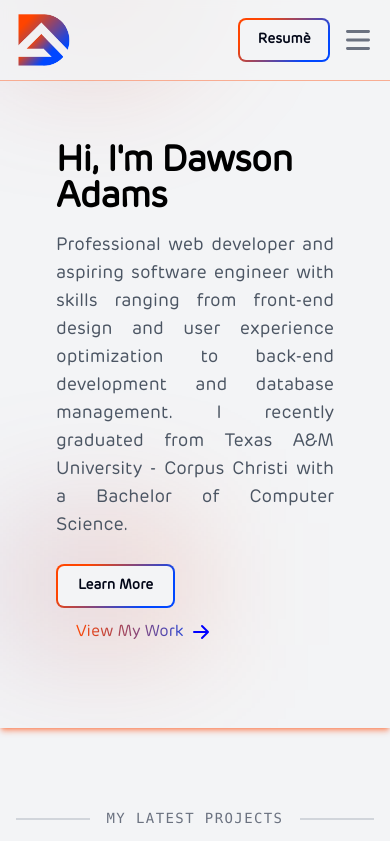
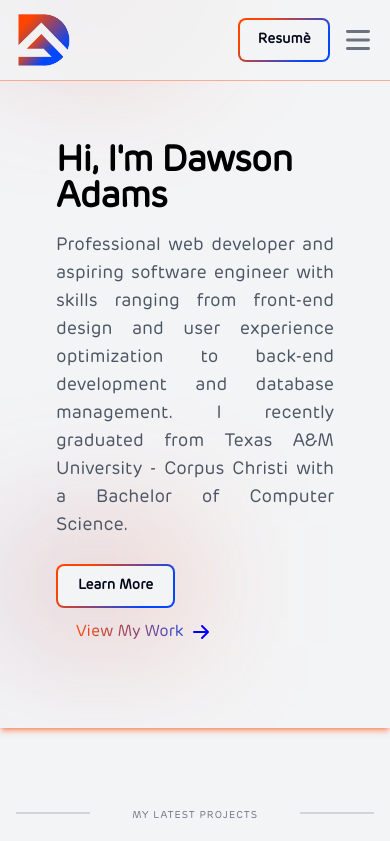
Before and after one commit to Dawson-21/React-Portfolio, a React (Vite) app in the folder react-portfolio/: page /#/ in a window 390 px wide. Shown: the top 841 px of the page. Built offline with nearby package versions, Linux system fonts and the light colour scheme.

Commit message:
style(title): update font of section titles

```diff
--- a/react-portfolio/src/Components/PieChart.tsx
+++ b/react-portfolio/src/Components/PieChart.tsx
@@ -14,7 +14,7 @@ export default function PieChart() {
             Coder
           </h2>
 
-          <ul className="text-left 2xl:pl-[13.3vw] xl:pl-[37%] lg:pl-[35%] md:pl-[31%] pl-[32%] pt-4 lg:-mr-0 md:-mr-8 font-light xl:text-lg lg:text-base">
+          <ul className="font-myFont text-left 2xl:pl-[13.3vw] xl:pl-[37%] lg:pl-[35%] md:pl-[31%] pl-[32%] pt-4 lg:-mr-0 md:-mr-8 font-light xl:text-lg lg:text-base">
             <li>HTML5/CSS3</li>
             <li>TypeScript</li>
             <li>React.js</li>
@@ -39,7 +39,7 @@ export default function PieChart() {
             Designer
           </h2>
 
-          <ul className="text-left 2xl:pl-[7.5vw] xl:pl-[28%] lg:pl-[23%] md:pl-[20%] sm:pl-[23%] pl-[26%] pt-4 font-light xl:text-lg lg:text-base">
+          <ul className="font-myFont text-left 2xl:pl-[7.5vw] xl:pl-[28%] lg:pl-[23%] md:pl-[20%] sm:pl-[23%] pl-[26%] pt-4 font-light xl:text-lg lg:text-base">
             <li>UI/UX Design</li>
             <li>User Engagement</li>
             <li>Responsive Design</li>
--- a/react-portfolio/src/Components/SectionTitle.tsx
+++ b/react-portfolio/src/Components/SectionTitle.tsx
@@ -19,13 +19,13 @@ export default function SectionTitle({ children }: Props) {
   return (
     <>
       <div className="grid grid-cols-3  pt-20 pb-5">
-        <div className={`border-t-2 border-gray-300 dark:border-white md:mt-3 mt-[10px] ${spacer1}`}></div>
+        <div className={`border-t-2 border-gray-300 dark:border-white md:mt-2 mt-1 ${spacer1}`}></div>
 
-        <h2 className="sm:-mx-4 -mx-10 text-center font-mono lg:text-lg md:text-base text-sm text-gray-500 dark:text-white tracking-widest">
+        <h2 className="sm:-mx-4 -mx-10 text-center font-myFont lg:text-sm md:text-[13px] text-[10px] text-gray-500 dark:text-white tracking-widest">
           {children}
         </h2>
 
-        <div className={`border-t-2 border-gray-300 dark:border-white md:mt-3 mt-[10px] ${spacer2}`}></div>
+        <div className={`border-t-2 border-gray-300 dark:border-white md:mt-2 mt-1 ${spacer2}`}></div>
       </div>
     </>
   );
--- a/react-portfolio/src/Pages/About.tsx
+++ b/react-portfolio/src/Pages/About.tsx
@@ -74,7 +74,7 @@ export default function About() {
             <IconList img="media/tesla.svg" />
           </div>
 
-          <div className="lg:-ml-[34%] md:-ml-[24%] sm:-ml-[36%] -ml-[60%] xl:space-y-[3.2vw] lg:space-y-[3.4vw] md:space-y-[3.9vw] sm:space-y-[4.5vw] space-y-[4.8vw] lg:pt-0 pt-[1.8vw] dark:text-white">
+          <div className="font-myFont lg:-ml-[34%] md:-ml-[24%] sm:-ml-[36%] -ml-[60%] xl:space-y-[3.2vw] lg:space-y-[3.4vw] md:space-y-[3.9vw] sm:space-y-[4.5vw] space-y-[4.8vw] lg:pt-0 pt-[1.8vw] dark:text-white">
             <p>I love going to the beach</p>
             <p>I'm slightly obsessed with ancient civilizations</p>
             <p>Alan Watts & Nicola Tesla are my mentors</p>
@@ -98,7 +98,7 @@ export default function About() {
             />
           </div>
 
-          <div className="font-light dark:text-white xl:text-lg lg:text-base max-w-[770px] xl:-ml-[10%] lg:-ml-[6%] lg:mr-[10%] space-y-5 lg:mt-0 mt-5">
+          <div className="font-myFont font-light dark:text-white leading-normal xl:text-lg lg:text-md text-base max-w-[770px] xl:-ml-[10%] lg:-ml-[9%] lg:mr-[10%] space-y-2 lg:mt-0 mt-5">
             <p>
               In December 2023, I earned my Bachelor’s degree in Computer
               Science with a specialization in Systems Programming from Texas
@@ -122,7 +122,7 @@ export default function About() {
           </div>
         </div>
 
-        <hr className="w-full h-[2px] mx-auto border-0 bg-gray-300" />
+        <hr className="w-full h-[2px] mx-auto border-0 bg-gray-300 xl:mt-20 lg:mt-5" />
       </div>
 
       {/****************** SKILLS SECTION ******************/}
--- a/react-portfolio/src/Pages/Resume.tsx
+++ b/react-portfolio/src/Pages/Resume.tsx
@@ -19,7 +19,7 @@ export default function Resume() {
             <h1 className="max-w-2xl mb-4 mx-auto lg:text-center font-myFont font-bold tracking-tight leading-none text-4xl sm:text-5xl lg:text-6xl dark:text-light">
               Resum&#232;
             </h1>
-            <p className="max-w-2xl mx-auto font-light text-center text-gray-700 text-lg dark:text-gray-400">
+            <p className="max-w-2xl mx-auto font-myFont text-[15px] text-justify text-gray-600 lg:mb-8 md:mb-0 mb-6 text-lg dark:text-gray-400">
               If my skills and experience align with what you're looking for,
               please feel free to reach out. I would love to connect and
               contribute to your team's success!
```
